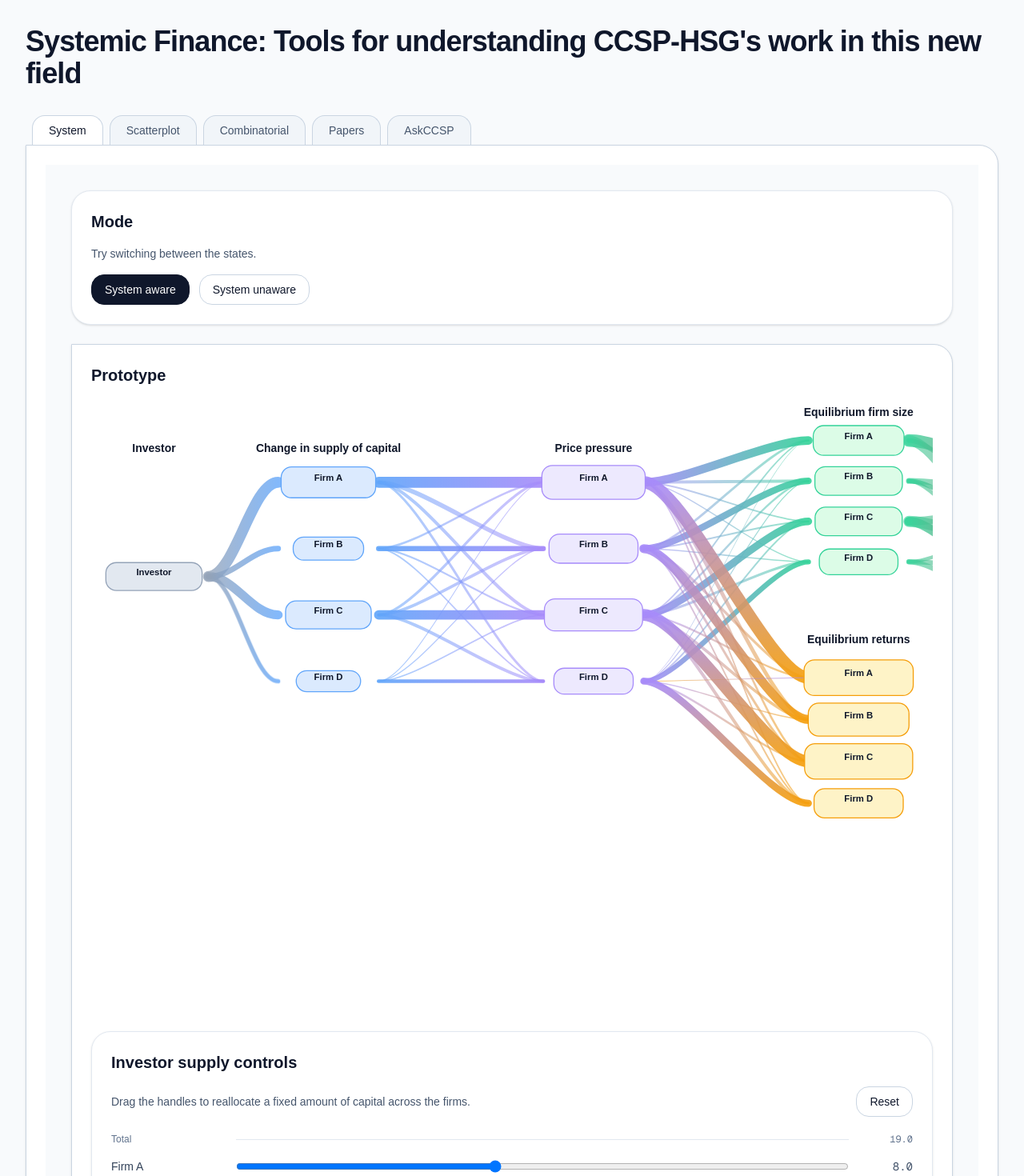
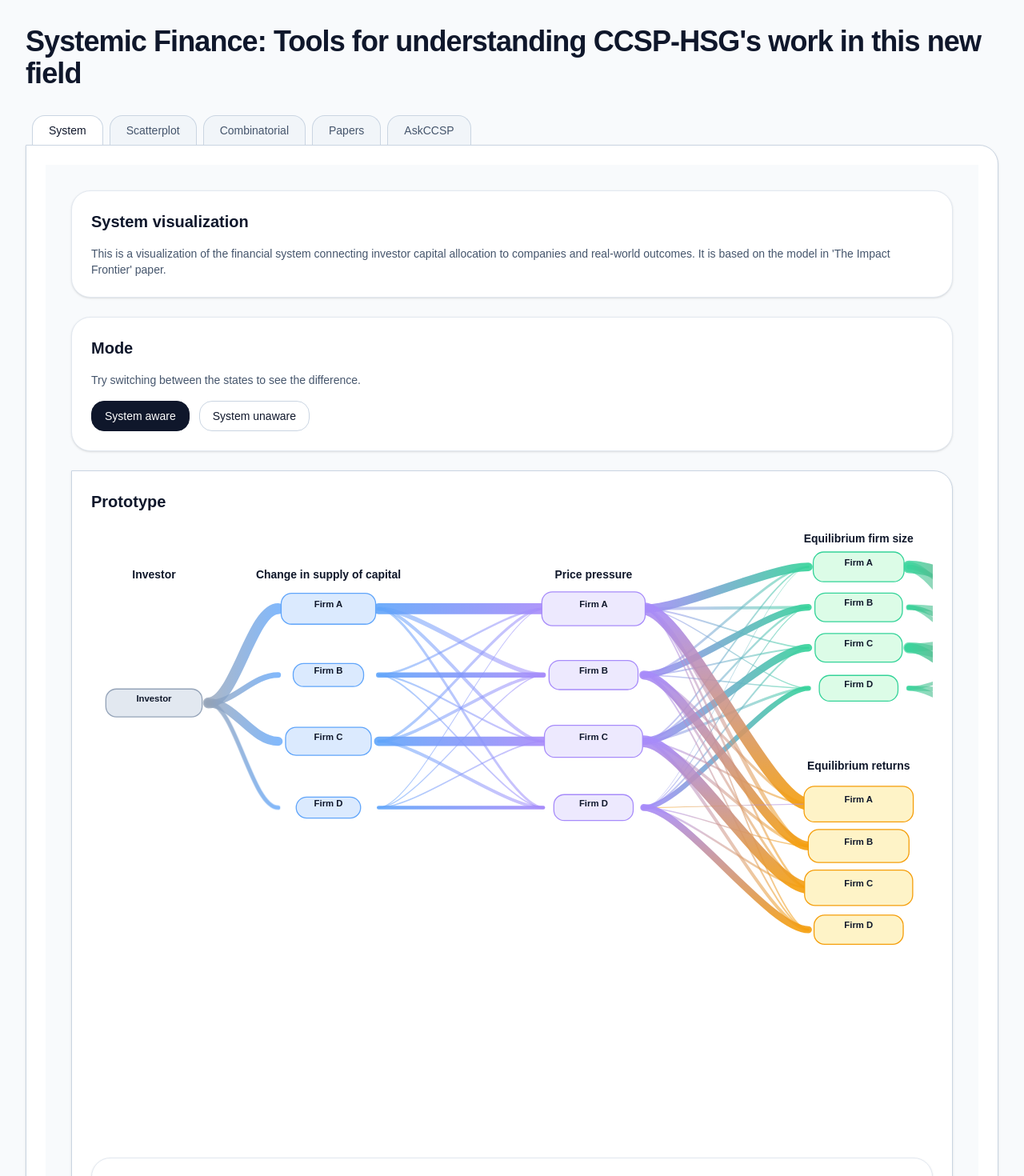
Before and after one commit to jh-tpp/visuals, a Next.js app: page / in a window 1280 px wide. Shown: the top 1470 px of the page at 80% size. Built offline with nearby package versions, Linux system fonts and the light colour scheme.

Commit message:
Update SystemVisualization.jsx

```diff
--- a/components/SystemVisualization.jsx
+++ b/components/SystemVisualization.jsx
@@ -211,8 +211,12 @@ function EconomicSystemVisualizationGallery() {
     <div key={naive ? "root-naive" : "root-system"} className="min-h-screen bg-slate-50 text-slate-900 p-8">
       <div className="max-w-[1850px] mx-auto space-y-8">
         <div className="space-y-6">
+              <Panel title="System visualization">
+                <p className="text-sm text-slate-600">This is a visualization of the financial system connecting investor capital allocation to companies and real-world outcomes. It is based on the model in 'The Impact Frontier' paper.</p>
+              </Panel>
+
               <Panel title="Mode">
-                <p className="text-sm text-slate-600">Try switching between the states.</p>
+                <p className="text-sm text-slate-600">Try switching between the states to see the difference.</p>
                 <div className="mt-4 flex flex-wrap gap-3">
                   <Button
                     variant={!naive ? "default" : "outline"}
@@ -260,7 +264,7 @@ function EconomicSystemVisualizationGallery() {
                     <Panel title="Investor supply controls">
                       <div className="flex items-center justify-between gap-4">
                         <p className="text-sm text-slate-600">
-                          Drag the handles to reallocate a fixed amount of capital across the firms.
+                          Drag the handles to reallocate capital across the firms.
                         </p>
                         <Button variant="outline" onClick={resetSupply} className="rounded-2xl">
                           Reset
```
